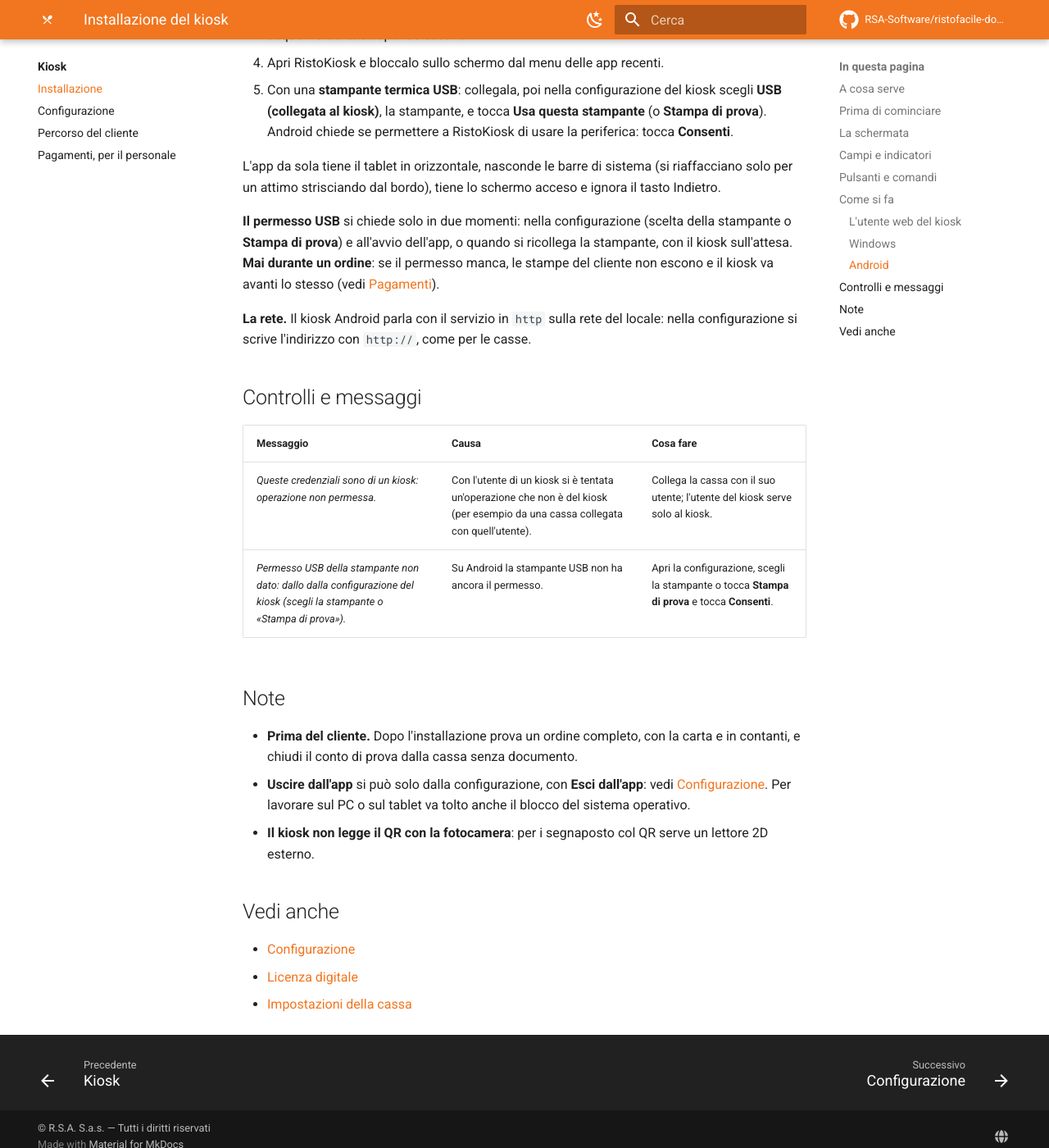
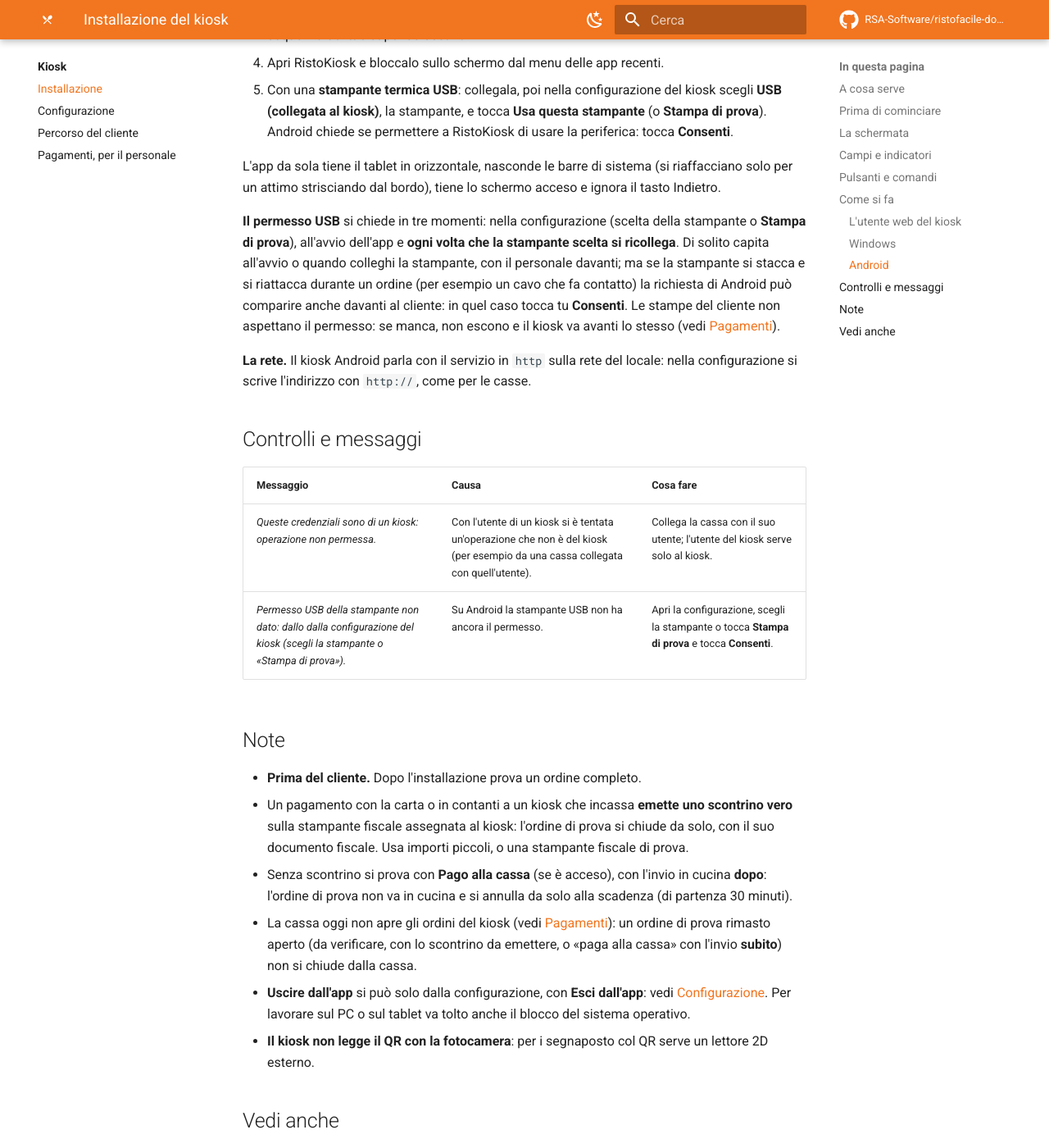
Before and after one commit to RSA-Software/ristofacile-docs, an MkDocs documentation site: the page built from docs/kiosk/installazione.md, in a window 1280 px wide and 1400 px high, scrolled down 2912 px. Shown: the whole window at 82% size. Built offline with MkDocs 1.6.1 and Material for MkDocs 9.7.7, drawn with Linux system fonts in a browser that asks for light colours; comment, search, counter and statistics services are not loaded.

Commit message:
Manuale kiosk: correzioni della revisione finale (M5-M8, Piano 7)
- Installazione: la prova prima del cliente non si chiude dalla cassa;
  un pagamento al kiosk che incassa emette uno scontrino vero; prova
  senza scontrino con «Pago alla cassa» e invio dopo (scade da sola).
- Permesso USB su Android: anche a ogni ricollegamento della stampante,
  che puo' capitare a meta' ordine.
- Percorso: ordine nuovo con numero nuovo passando a «Pago alla cassa» o
  cambiando carrello o segnaposto dopo un pagamento non riuscito.
- Pagamenti: la nota sul collaudo col POS finto resta solo nel commento.

Co-Authored-By: Claude Opus 5.5 <noreply@anthropic.com>
Claude-Session: https://claude.ai/code/session_01CChYRiEZ3sFap7HHB3wHe6

```diff
--- a/docs/kiosk/installazione.md
+++ b/docs/kiosk/installazione.md
@@ -126,10 +126,13 @@ copia.
 L'app da sola tiene il tablet in orizzontale, nasconde le barre di sistema (si riaffacciano solo
 per un attimo strisciando dal bordo), tiene lo schermo acceso e ignora il tasto Indietro.
 
-**Il permesso USB** si chiede solo in due momenti: nella configurazione (scelta della stampante o
-**Stampa di prova**) e all'avvio dell'app, o quando si ricollega la stampante, con il kiosk
-sull'attesa. **Mai durante un ordine**: se il permesso manca, le stampe del cliente non escono e il
-kiosk va avanti lo stesso (vedi [Pagamenti](pagamenti.md#note)).
+**Il permesso USB** si chiede in tre momenti: nella configurazione (scelta della stampante o
+**Stampa di prova**), all'avvio dell'app e **ogni volta che la stampante scelta si ricollega**. Di
+solito capita all'avvio o quando colleghi la stampante, con il personale davanti; ma se la
+stampante si stacca e si riattacca durante un ordine (per esempio un cavo che fa contatto) la
+richiesta di Android può comparire anche davanti al cliente: in quel caso tocca tu **Consenti**.
+Le stampe del cliente non aspettano il permesso: se manca, non escono e il kiosk va avanti lo
+stesso (vedi [Pagamenti](pagamenti.md#note)).
 
 **La rete.** Il kiosk Android parla con il servizio in `http` sulla rete del locale: nella
 configurazione si scrive l'indirizzo con `http://`, come per le casse.
@@ -143,8 +146,17 @@ configurazione si scrive l'indirizzo con `http://`, come per le casse.
 
 ## Note
 
-- **Prima del cliente.** Dopo l'installazione prova un ordine completo, con la carta e in
-  contanti, e chiudi il conto di prova dalla cassa senza documento.
+- **Prima del cliente.** Dopo l'installazione prova un ordine completo.
+  - Un pagamento con la carta o in contanti a un kiosk che incassa **emette uno scontrino vero**
+    sulla stampante fiscale assegnata al kiosk: l'ordine di prova si chiude da solo, con il suo
+    documento fiscale. Usa importi piccoli, o una stampante fiscale di prova.
+  - Senza scontrino si prova con **Pago alla cassa** (se è acceso), con l'invio in cucina **dopo**: l'ordine
+    di prova non va in cucina e si annulla da solo alla scadenza (di partenza 30 minuti).
+  - La cassa oggi non apre gli ordini del kiosk (vedi
+    [Pagamenti](pagamenti.md#un-pagamento-da-verificare)): un ordine di prova rimasto aperto (da
+    verificare, con lo scontrino da emettere, o «paga alla cassa» con l'invio **subito**) non si
+    chiude dalla cassa.
+  <!-- DA VERIFICARE: prima dell'aggiornamento della cassa (Piano 8), chi e come chiude un ordine di prova del kiosk rimasto aperto (oggi solo con la rotta del servizio, come nel collaudo). -->
 - **Uscire dall'app** si può solo dalla configurazione, con **Esci dall'app**: vedi
   [Configurazione](configurazione.md#chiudere-lapp). Per lavorare sul PC o sul tablet va tolto
   anche il blocco del sistema operativo.
```
Also changed, not shown: DOMANDE-APERTE.md (+3 -2 lines), docs/kiosk/configurazione.md (+1 -1 lines), docs/kiosk/pagamenti.md (+1 -2 lines), docs/kiosk/percorso.md (+6 -3 lines).
